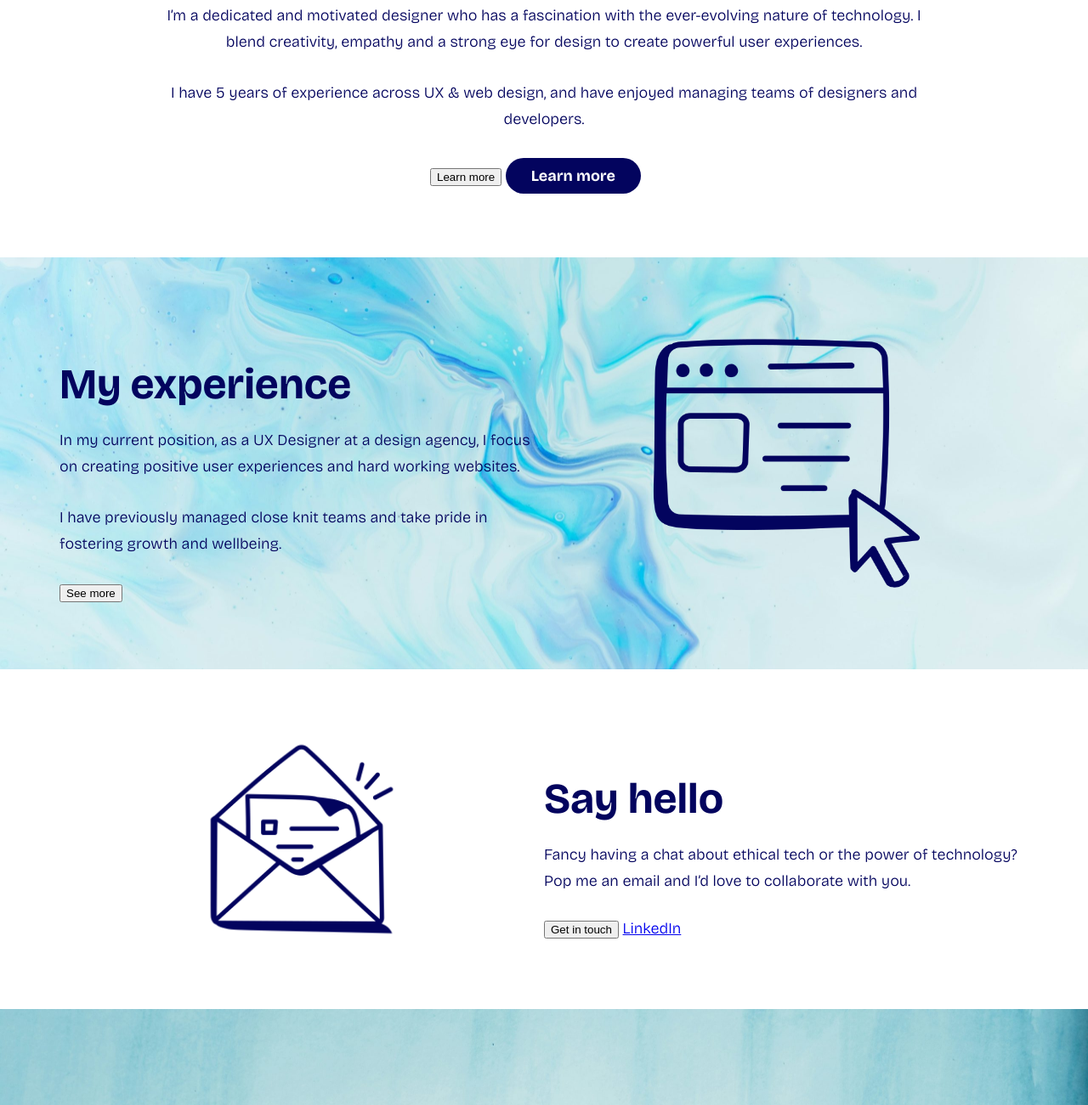
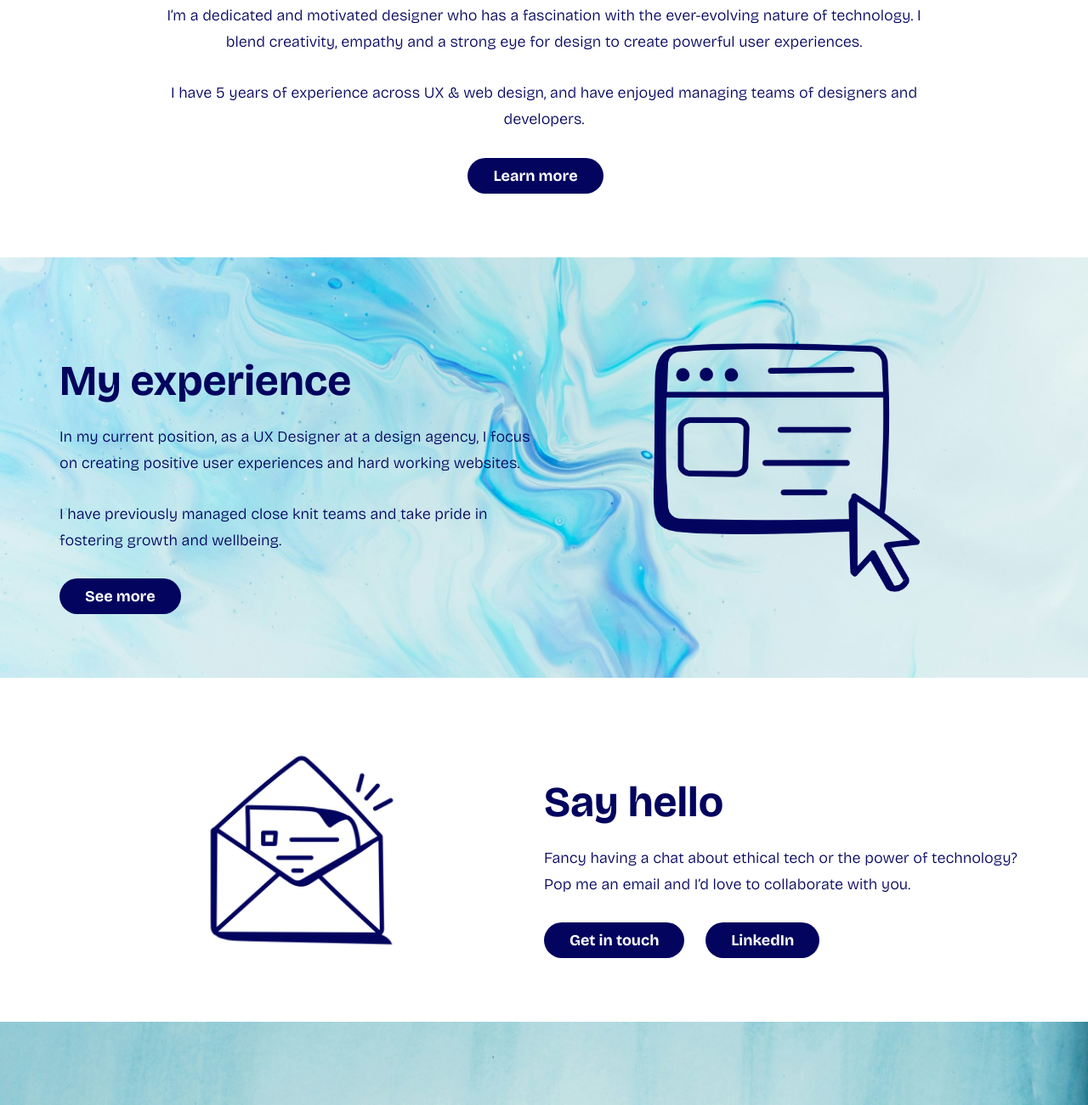
Before and after one commit to ellarmchambers/elloella.github.io, a plain HTML site: page index.html in a window 1280 px wide. Shown: the part 904-2205 px from the top of the page at 85% size. Drawn offline with nearby package versions, Linux system fonts and the light colour scheme.

Commit message:
Homepage buttons

```diff
--- a/index.html
+++ b/index.html
@@ -37,8 +37,7 @@
                     <h2 class="section-title">A bit about me</h2>
                     <p class="section-paragraph">I’m a dedicated and motivated designer who has a fascination with the ever-evolving nature of technology. I blend creativity, empathy and a strong eye for design to create powerful user experiences.</p>
                     <p class="section-paragraph">I have 5 years of experience across UX & web design, and have enjoyed managing teams of designers and developers.</p>
-                    <button class="learn-more">Learn more</button>
-                    <a href="/about.html" class="site-wide-buttons">Learn more</a>
+                    <a href="about.html" class="site-wide-buttons">Learn more</a>
 
                 </div>
             </div>
@@ -55,7 +54,7 @@
                              <h2 class="section-title">My experience</h2>
                             <p class="section-paragraph">In my current position, as a UX Designer at a design agency, I focus on creating positive user experiences and hard working websites.</p>
                             <p class="section-paragraph">I have previously managed close knit teams and take pride in fostering growth and wellbeing.</p>
-                            <button class="see-more">See more</button>
+                            <a href="experience.html" class="site-wide-buttons">See more</a>
                         </div>
                     </div>
                 </div>
@@ -73,8 +72,8 @@
                              <h2 class="section-title">Say hello</h2>
                              <p class="section-paragraph">Fancy having a chat about ethical tech or the power of technology? Pop me an email and I’d love to collaborate with you.</p>
                              <div class="contact-buttons">
-                                <button class="get-in-touch">Get in touch</button>
-                                <a href="https://www.linkedin.com/in/ellarmchambers/" target="_blank" class="linkedin-button">LinkedIn</a>
+                                <a href="mailto:ellarmchambers@gmail.com" class="site-wide-buttons">Get in touch</a>
+                                <a href="https://www.linkedin.com/in/ellarmchambers/" target="_blank" class="site-wide-buttons">LinkedIn</a>
                              </div>
                         </div>
                     </div>
```
